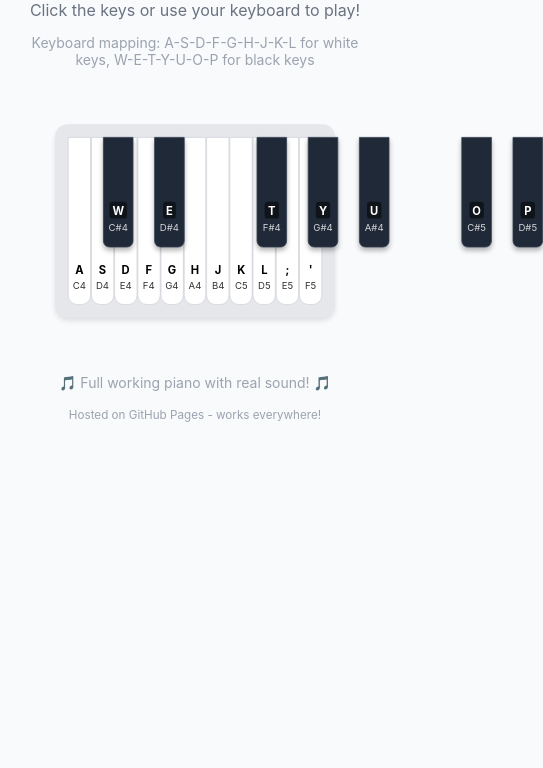
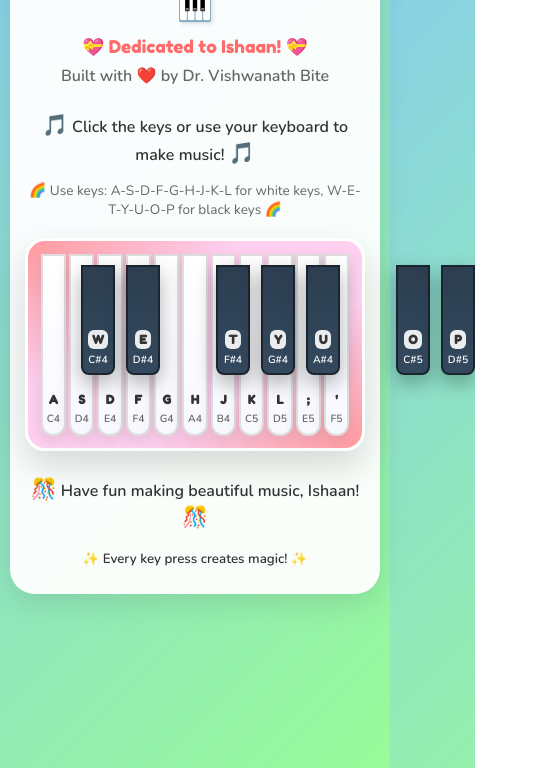
Before and after one commit to vishwanathbite/piano, a plain HTML site: page index.html in a window 390 px wide. Shown: the part 96-864 px from the top of the page, 543 px wide, since content can reach past the window. Drawn offline with nearby package versions, Linux system fonts and the light colour scheme.

Commit message:
Update index.html

```diff
--- a/index.html
+++ b/index.html
@@ -3,31 +3,55 @@
 <head>
     <meta charset="UTF-8">
     <meta name="viewport" content="width=device-width, initial-scale=1.0">
-    <title>Virtual Piano</title>
+    <title>Ishaan's Fun Piano</title>
     <style>
+        @import url('https://fonts.googleapis.com/css2?family=Fredoka+One:wght@400&family=Nunito:wght@400;600;700&display=swap');
+
         body {
             margin: 0;
-            padding: 20px;
-            background: #f8fafc;
-            font-family: -apple-system, BlinkMacSystemFont, 'Segoe UI', Roboto, sans-serif;
+            padding: 15px;
+            background: linear-gradient(135deg, #87CEEB 0%, #98FB98 100%);
+            font-family: 'Nunito', sans-serif;
+            min-height: 100vh;
         }
 
         .piano-container {
-            max-width: 800px;
+            max-width: 900px;
             margin: 0 auto;
             text-align: center;
+            background: rgba(255, 255, 255, 0.95);
+            border-radius: 25px;
+            padding: 25px;
+            box-shadow: 0 10px 30px rgba(0,0,0,0.1);
         }
 
         .piano-title {
-            font-size: 2.5rem;
-            font-weight: bold;
-            color: #1f2937;
+            font-family: 'Fredoka One', cursive;
+            font-size: 2.8rem;
+            color: #2E8B57;
             margin-bottom: 1rem;
+            text-shadow: 2px 2px 4px rgba(0,0,0,0.1);
+        }
+
+        .dedication {
+            font-family: 'Fredoka One', cursive;
+            font-size: 1.6rem;
+            color: #FF6B6B;
+            margin-bottom: 0.5rem;
+        }
+
+        .creator {
+            font-size: 1.1rem;
+            color: #666;
+            margin-bottom: 1.5rem;
+            font-weight: 600;
         }
 
         .piano-instructions {
-            margin-bottom: 2rem;
-            color: #6b7280;
+            margin-bottom: 1.5rem;
+            color: #333;
+            font-size: 1.1rem;
+            font-weight: 600;
         }
 
         .piano-instructions p {
@@ -35,169 +59,302 @@
         }
 
         .piano-instructions .small {
-            font-size: 0.875rem;
-            color: #9ca3af;
+            font-size: 0.95rem;
+            color: #666;
+            font-weight: 400;
         }
 
         .piano-keyboard {
             position: relative;
-            background: #e5e7eb;
-            padding: 1rem;
-            border-radius: 1rem;
-            box-shadow: 0 4px 6px rgba(0,0,0,0.1);
-            max-width: 736px;
+            background: linear-gradient(145deg, #ff9a9e, #fecfef, #fecfef, #ff9a9e);
+            padding: 1.5rem;
+            border-radius: 20px;
+            box-shadow: 0 15px 35px rgba(0,0,0,0.15);
+            max-width: 750px;
             margin: 0 auto;
+            border: 3px solid #fff;
         }
 
         .white-keys {
             display: flex;
             justify-content: center;
+            gap: 3px;
         }
 
         .white-key {
-            width: 64px;
-            height: 256px;
-            background: white;
-            border: 1px solid #d1d5db;
-            border-radius: 0 0 0.75rem 0.75rem;
+            width: 65px;
+            height: 260px;
+            background: linear-gradient(180deg, #ffffff 0%, #f8f9ff 100%);
+            border: 2px solid #ddd;
+            border-radius: 0 0 12px 12px;
             cursor: pointer;
-            transition: all 0.3s ease;
+            transition: all 0.2s ease;
             display: flex;
             flex-direction: column;
             justify-content: flex-end;
             align-items: center;
-            padding-bottom: 1rem;
+            padding-bottom: 12px;
             user-select: none;
-            position: relative;
+            box-shadow: 0 5px 15px rgba(0,0,0,0.1);
         }
 
         .white-key:hover {
-            background: #f3f4f6;
-            transform: translateY(2px);
+            background: linear-gradient(180deg, #f0f8ff 0%, #e6f3ff 100%);
+            transform: translateY(-3px);
+            box-shadow: 0 8px 20px rgba(0,0,0,0.15);
         }
 
         .white-key:active, .white-key.playing {
-            background: #dbeafe;
-            border-color: #60a5fa;
+            background: linear-gradient(180deg, #FFD700 0%, #FFA500 100%);
             transform: translateY(4px);
-            box-shadow: 0 2px 4px rgba(0, 0, 0, 0.2);
+            box-shadow: 0 2px 8px rgba(0,0,0,0.2);
         }
 
         .black-keys {
             position: absolute;
-            top: 1rem;
-            left: 1rem;
+            top: 1.5rem;
+            left: 1.5rem;
             display: flex;
             justify-content: center;
-            width: calc(100% - 2rem);
+            width: calc(100% - 3rem);
         }
 
         .black-key {
             position: absolute;
-            width: 48px;
+            width: 45px;
             height: 160px;
-            background: #1f2937;
-            border: 1px solid #374151;
-            border-radius: 0 0 0.5rem 0.5rem;
-            box-shadow: 0 4px 6px rgba(0, 0, 0, 0.3);
+            background: linear-gradient(180deg, #2c3e50 0%, #34495e 100%);
+            border: 2px solid #1a252f;
+            border-radius: 0 0 8px 8px;
+            box-shadow: 0 8px 20px rgba(0, 0, 0, 0.3);
             cursor: pointer;
-            transition: all 0.3s ease;
+            transition: all 0.2s ease;
             display: flex;
             flex-direction: column;
             justify-content: flex-end;
             align-items: center;
-            padding-bottom: 1rem;
+            padding-bottom: 10px;
             z-index: 10;
             color: white;
             user-select: none;
         }
 
         .black-key:hover {
-            background: #374151;
-            transform: translateY(2px);
+            background: linear-gradient(180deg, #34495e 0%, #4a5f7a 100%);
+            transform: translateY(-3px);
+            box-shadow: 0 12px 25px rgba(0, 0, 0, 0.4);
         }
 
         .black-key:active, .black-key.playing {
-            background: #1e40af;
-            border-color: #3b82f6;
+            background: linear-gradient(180deg, #e74c3c 0%, #c0392b 100%);
             transform: translateY(4px);
-            box-shadow: 0 2px 4px rgba(0, 0, 0, 0.4);
+            box-shadow: 0 4px 10px rgba(0, 0, 0, 0.5);
         }
 
-        /* Position black keys correctly */
-        .black-key:nth-child(1) { left: 40px; }   /* C# */
-        .black-key:nth-child(2) { left: 104px; }  /* D# */
-        .black-key:nth-child(3) { left: 232px; }  /* F# */
-        .black-key:nth-child(4) { left: 296px; }  /* G# */
-        .black-key:nth-child(5) { left: 360px; }  /* A# */
-        .black-key:nth-child(6) { left: 488px; }  /* C# */
-        .black-key:nth-child(7) { left: 552px; }  /* D# */
+        /* Black key positions */
+        .black-key:nth-child(1) { left: 44px; }   /* C# */
+        .black-key:nth-child(2) { left: 112px; }  /* D# */
+        .black-key:nth-child(3) { left: 248px; }  /* F# */
+        .black-key:nth-child(4) { left: 316px; }  /* G# */
+        .black-key:nth-child(5) { left: 384px; }  /* A# */
+        .black-key:nth-child(6) { left: 520px; }  /* C# */
+        .black-key:nth-child(7) { left: 588px; }  /* D# */
 
         .key-label {
-            font-size: 0.875rem;
+            font-family: 'Fredoka One', cursive;
+            font-size: 1rem;
             font-weight: bold;
-            margin-bottom: 0.25rem;
+            margin-bottom: 0.3rem;
+            color: #333;
         }
 
         .note-label {
-            font-size: 0.75rem;
-            opacity: 0.8;
+            font-size: 0.8rem;
+            color: #666;
+            font-weight: 600;
         }
 
         .black-key .key-label {
-            background: rgba(0, 0, 0, 0.5);
-            padding: 0.125rem 0.25rem;
-            border-radius: 0.25rem;
-            color: white;
+            background: rgba(255, 255, 255, 0.9);
+            padding: 3px 6px;
+            border-radius: 6px;
+            color: #333;
+            font-size: 0.9rem;
+        }
+
+        .black-key .note-label {
+            color: #fff;
+            font-size: 0.75rem;
         }
 
         .footer-info {
-            margin-top: 2rem;
-            color: #9ca3af;
-            font-size: 0.875rem;
+            margin-top: 1.5rem;
+            color: #333;
+            font-size: 1rem;
+            font-weight: 600;
         }
 
-        /* Responsive design */
+        .footer-info p {
+            margin-bottom: 0.3rem;
+        }
+
+        .emoji {
+            font-size: 1.3rem;
+        }
+
+        /* Mobile and Tablet Optimization */
         @media (max-width: 768px) {
-            .piano-keyboard {
-                max-width: 100%;
-                transform: scale(0.8);
-                transform-origin: center;
+            body {
+                padding: 10px;
+            }
+
+            .piano-container {
+                padding: 20px 15px;
             }
 
             .piano-title {
-                font-size: 2rem;
+                font-size: 2.2rem;
+                margin-bottom: 0.8rem;
+            }
+
+            .dedication {
+                font-size: 1.3rem;
+            }
+
+            .creator {
+                font-size: 1rem;
+            }
+
+            .piano-instructions {
+                font-size: 1rem;
+                margin-bottom: 1.2rem;
+            }
+
+            .piano-instructions .small {
+                font-size: 0.85rem;
+            }
+
+            .piano-keyboard {
+                padding: 1rem;
+                max-width: 100%;
             }
 
             .white-key {
-                width: 48px;
-                height: 192px;
+                width: 50px;
+                height: 200px;
+                padding-bottom: 8px;
             }
 
             .black-key {
-                width: 36px;
+                width: 35px;
                 height: 120px;
+                padding-bottom: 6px;
+            }
+
+            .key-label {
+                font-size: 0.85rem;
+                margin-bottom: 0.2rem;
+            }
+
+            .note-label {
+                font-size: 0.7rem;
+            }
+
+            .black-key .key-label {
+                font-size: 0.75rem;
+                padding: 2px 4px;
+            }
+
+            .black-key .note-label {
+                font-size: 0.65rem;
             }
 
             /* Adjust black key positions for mobile */
-            .black-key:nth-child(1) { left: 30px; }
-            .black-key:nth-child(2) { left: 78px; }
-            .black-key:nth-child(3) { left: 174px; }
-            .black-key:nth-child(4) { left: 222px; }
-            .black-key:nth-child(5) { left: 270px; }
-            .black-key:nth-child(6) { left: 366px; }
-            .black-key:nth-child(7) { left: 414px; }
+            .black-key:nth-child(1) { left: 34px; }
+            .black-key:nth-child(2) { left: 87px; }
+            .black-key:nth-child(3) { left: 193px; }
+            .black-key:nth-child(4) { left: 246px; }
+            .black-key:nth-child(5) { left: 299px; }
+            .black-key:nth-child(6) { left: 405px; }
+            .black-key:nth-child(7) { left: 458px; }
+        }
+
+        /* Extra small phones */
+        @media (max-width: 480px) {
+            .piano-title {
+                font-size: 1.8rem;
+            }
+
+            .dedication {
+                font-size: 1.1rem;
+            }
+
+            .piano-keyboard {
+                padding: 0.8rem;
+            }
+
+            .white-key {
+                width: 42px;
+                height: 170px;
+            }
+
+            .black-key {
+                width: 30px;
+                height: 100px;
+            }
+
+            .key-label {
+                font-size: 0.75rem;
+            }
+
+            .note-label {
+                font-size: 0.65rem;
+            }
+
+            /* Adjust positions for very small screens */
+            .black-key:nth-child(1) { left: 29px; }
+            .black-key:nth-child(2) { left: 74px; }
+            .black-key:nth-child(3) { left: 164px; }
+            .black-key:nth-child(4) { left: 209px; }
+            .black-key:nth-child(5) { left: 254px; }
+            .black-key:nth-child(6) { left: 344px; }
+            .black-key:nth-child(7) { left: 389px; }
+        }
+
+        /* Particle effect */
+        .particle {
+            position: absolute;
+            width: 4px;
+            height: 4px;
+            background: #FFD700;
+            border-radius: 50%;
+            pointer-events: none;
+            animation: particle-float 0.8s ease-out forwards;
+        }
+
+        @keyframes particle-float {
+            0% {
+                opacity: 1;
+                transform: translateY(0) scale(1);
+            }
+            100% {
+                opacity: 0;
+                transform: translateY(-60px) scale(0);
+            }
         }
     </style>
 </head>
 <body>
     <div class="piano-container">
-        <h1 class="piano-title">🎹 Virtual Piano</h1>
+        <h1 class="piano-title">🎹 Ishaan's Magic Piano 🎹</h1>
+
+        <div class="dedication">💝 Dedicated to Ishaan! 💝</div>
+        <div class="creator">Built with ❤️ by Dr. Vishwanath Bite</div>
 
         <div class="piano-instructions">
-            <p>Click the keys or use your keyboard to play!</p>
+            <p><span class="emoji">🎵</span> Click the keys or use your keyboard to make music! <span class="emoji">🎵</span></p>
             <p class="small">
-                Keyboard mapping: A-S-D-F-G-H-J-K-L for white keys, W-E-T-Y-U-O-P for black keys
+                🌈 Use keys: A-S-D-F-G-H-J-K-L for white keys, W-E-T-Y-U-O-P for black keys 🌈
             </p>
         </div>
 
@@ -209,8 +366,8 @@
         </div>
 
         <div class="footer-info">
-            <p>🎵 Full working piano with real sound! 🎵</p>
-            <p><small>Hosted on GitHub Pages - works everywhere!</small></p>
+            <p><span class="emoji">🎊</span> Have fun making beautiful music, Ishaan! <span class="emoji">🎊</span></p>
+            <p><small>✨ Every key press creates magic! ✨</small></p>
         </div>
     </div>
 
@@ -254,6 +411,21 @@
         let audioContext = null;
         let activeKeys = new Set();
 
+        // Create subtle particle effect
+        function createParticle(x, y) {
+            const particle = document.createElement('div');
+            particle.className = 'particle';
+            particle.style.left = x + 'px';
+            particle.style.top = y + 'px';
+            document.body.appendChild(particle);
+
+            setTimeout(() => {
+                if (document.body.contains(particle)) {
+                    document.body.removeChild(particle);
+                }
+            }, 800);
+        }
+
         // Initialize audio context
         function initAudio() {
             if (!audioContext) {
@@ -286,14 +458,13 @@
             gainNode.gain.setValueAtTime(0, audioContext.currentTime);
             gainNode.gain.linearRampToValueAtTime(0.3, audioContext.currentTime + 0.02);
             gainNode.gain.linearRampToValueAtTime(0.2, audioContext.currentTime + duration * 0.1);
-            gainNode.gain.linearRampToValueAtTime(0.15, audioContext.currentTime + duration * 0.8);
             gainNode.gain.exponentialRampToValueAtTime(0.001, audioContext.currentTime + duration);
 
             oscillator.start(audioContext.currentTime);
             oscillator.stop(audioContext.currentTime + duration);
         }
 
-        // Play note
+        // Play note with effects
         function playNote(note) {
             initAudio();
 
@@ -305,6 +476,14 @@
                 const keyElement = document.querySelector(`[data-note="${note}"]`);
                 if (keyElement) {
                     keyElement.classList.add('playing');
+
+                    // Create simple particle effect
+                    const rect = keyElement.getBoundingClientRect();
+                    const centerX = rect.left + rect.width / 2;
+                    const centerY = rect.top + rect.height / 2;
+
+                    createParticle(centerX, centerY);
+
                     setTimeout(() => {
                         keyElement.classList.remove('playing');
                     }, 300);
@@ -327,25 +506,27 @@
                     <span class="note-label">${key.note}</span>
                 `;
                 keyElement.addEventListener('mousedown', () => playNote(key.note));
+                keyElement.addEventListener('touchstart', (e) => {
+                    e.preventDefault();
+                    playNote(key.note);
+                });
                 whiteKeysContainer.appendChild(keyElement);
             });
 
             // Create black keys
             pianoKeys.filter(key => key.type === 'black').forEach(key => {
-                const whiteKeyIndex = pianoKeys.filter(k => k.type === 'white' &&
-                    pianoKeys.indexOf(k) < pianoKeys.indexOf(key)).length;
-
-                const leftOffset = (whiteKeyIndex * 64) - 24;
-
                 const keyElement = document.createElement('div');
                 keyElement.className = 'black-key';
                 keyElement.setAttribute('data-note', key.note);
-                keyElement.style.left = `${leftOffset + 4}px`;
                 keyElement.innerHTML = `
                     <span class="key-label">${key.key.toUpperCase()}</span>
                     <span class="note-label">${key.note}</span>
                 `;
                 keyElement.addEventListener('mousedown', () => playNote(key.note));
+                keyElement.addEventListener('touchstart', (e) => {
+                    e.preventDefault();
+                    playNote(key.note);
+                });
                 blackKeysContainer.appendChild(keyElement);
             });
         }
@@ -366,15 +547,16 @@
             }
         }
 
-        // Initialize
+        // Initialize everything
         document.addEventListener('DOMContentLoaded', function() {
             createPianoKeys();
 
             document.addEventListener('keydown', handleKeyDown);
             document.addEventListener('keyup', handleKeyUp);
 
-            // Initialize audio on first click
+            // Initialize audio on first interaction
             document.addEventListener('click', initAudio, { once: true });
+            document.addEventListener('touchstart', initAudio, { once: true });
         });
     </script>
 </body>
```
